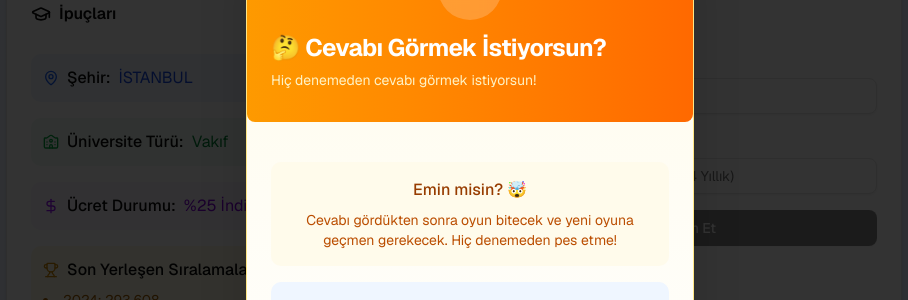
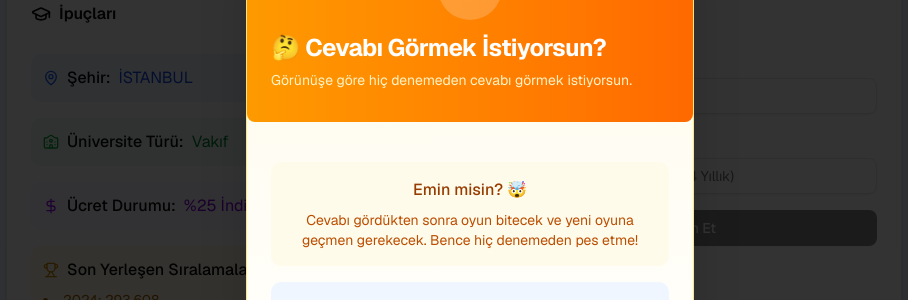
Before and after one commit to ardasoyturk/atlasguessr, a Next.js app: page / in a window 1280 px wide. Both pictures are taken after a click on the button "Cevabı Gör". Shown: the part 191-491 px from the top of the page, without its empty margins (186-1094 px from the left). Built offline with nearby package versions, Linux system fonts and the light colour scheme.

Commit message:
fix: improve text clarity and consistency in ShowAnswerModal component

```diff
--- a/src/components/ShowAnswerModal.tsx
+++ b/src/components/ShowAnswerModal.tsx
@@ -57,10 +57,11 @@ export function ShowAnswerModal({
 							🤔 Cevabı Görmek İstiyorsun?
 						</DialogTitle>
 						<DialogDescription className="text-amber-100">
+							Görünüşe göre{" "}
 							{attempts > 0
 								? `${attempts} deneme sonrası`
-								: "Hiç denemeden"}{" "}
-							cevabı görmek istiyorsun!
+								: "hiç denemeden"}{" "}
+							cevabı görmek istiyorsun.
 						</DialogDescription>
 					</DialogHeader>
 				</div>
@@ -78,7 +79,7 @@ export function ShowAnswerModal({
 									Cevabı gördükten sonra oyun bitecek ve yeni
 									oyuna geçmen gerekecek.
 									{attempts === 0 &&
-										" Hiç denemeden pes etme!"}
+										" Bence hiç denemeden pes etme!"}
 								</p>
 							</div>
 
@@ -167,8 +168,8 @@ export function ShowAnswerModal({
 									🎮 Oyun Bitti!
 								</p>
 								<p className="text-gray-600 text-sm">
-									Cevabı gördün! Şimdi yeni bir oyun
-									başlatabilirsin.
+									Cevabı gördün ve oyun bitti. Şimdi yeni bir
+									oyun başlatabilirsin.
 								</p>
 							</div>
 
```
